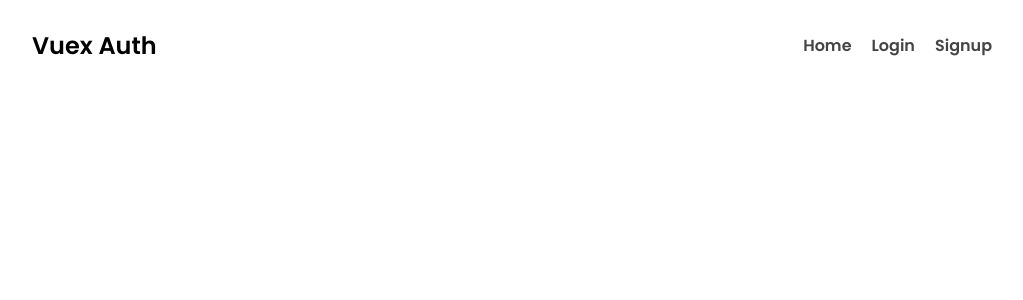
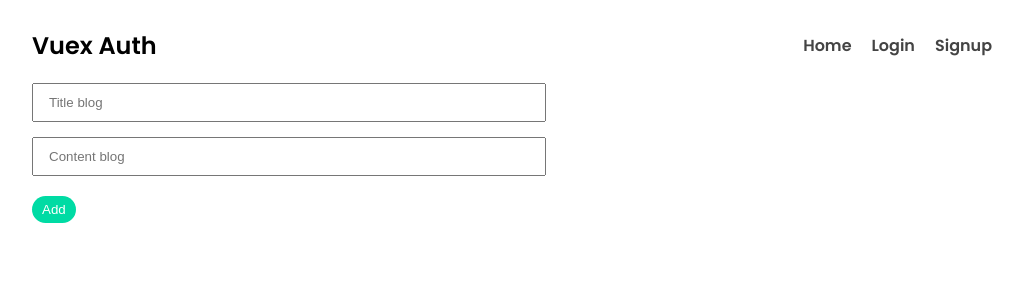
Before and after one commit to IdaDanuartha/learn-vuex4-firebase, a Vue app in the folder my-blog/: page /add in a window 1280 px wide. Shown: the top 300 px of the page, without its empty margins (128-1151 px from the left). Built offline with nearby package versions, Linux system fonts and the light colour scheme; no server answers.

Commit message:
add blog done

```diff
--- a/my-blog/src/assets/main.css
+++ b/my-blog/src/assets/main.css
@@ -9,6 +9,9 @@ body {
 .container {
   max-width: 960px;
   margin: 0 auto;
+}
+a {
+  text-decoration: none;
 }
 
 /* navbar */
@@ -30,7 +33,7 @@ nav a {
 nav span {
   color: #777;
 }
-button {
+button, a.btn {
   background:#00dba4;
   border: 0;
   padding: 6px 10px;
@@ -77,3 +80,9 @@ form button {
   display: block;
   margin-top: 20px;
 }
+form input {
+  display: block;
+  width: 50%;
+  padding: 10px 15px;
+  margin-bottom: 15px;
+}
--- a/my-blog/src/router/index.js
+++ b/my-blog/src/router/index.js
@@ -2,6 +2,7 @@ import { createRouter, createWebHistory } from 'vue-router'
 import Home from '../views/Home.vue'
 import Signup from '../views/Signup.vue'
 import Login from '../views/Login.vue'
+import AddBlog from '../views/AddBlog.vue'
 
 const routes = [
   {
@@ -18,6 +19,11 @@ const routes = [
     path: '/login',
     name: 'Login',
     component: Login
+  },
+  {
+    path: '/add',
+    name: 'AddBlog',
+    component: AddBlog
   }
 ]
 
--- /dev/null
+++ b/my-blog/src/views/AddBlog.vue
@@ -0,0 +1,36 @@
+<template>
+  <div class="home">
+    <form @submit.prevent="addBlog()">
+      <input type="text" placeholder="Title blog" v-model="newBlogContent.title">
+      <input type="text" placeholder="Content blog" v-model="newBlogContent.content">
+      <button>Add</button>
+    </form>
+  </div>
+</template>
+
+<script setup>
+import { ref } from "vue"
+import { useRouter } from "vue-router"
+import { useStore } from "vuex"
+
+const newBlogContent = ref({
+  title: '',
+  content: ''
+})
+
+const store = useStore()
+const router = useRouter()
+
+const addBlog = async () => {
+  await store.dispatch('addBlog', {
+    title: newBlogContent.value.title,
+    content: newBlogContent.value.content,
+  })
+  newBlogContent.value = ''
+  router.push('/')
+}
+</script>
+
+<style>
+
+</style>
--- a/my-blog/src/views/Home.vue
+++ b/my-blog/src/views/Home.vue
@@ -1,5 +1,6 @@
 <template>
   <div class="home">
+    <router-link class="btn" :to="{name: 'AddBlog'}">Add Blog</router-link>
     <div v-for="blog in blogs" :key="blog.id">
       <div class="blog">
         <p>{{ blog.created_at }}</p>
@@ -28,20 +29,6 @@ export default {
     const blogs = ref([])
 
     onMounted(() => {
-      // const querySnapshot = await getDocs(collection(db, "blogs"));
-      // const fbBlogs = []
-      // querySnapshot.forEach((doc) => {
-      //   console.log(doc.data().created_at)
-      //   const blog = {
-      //     id: doc.id,
-      //     title: doc.data().title,
-      //     content: doc.data().content,
-      //     created_at: moment(doc.data().created_at.toDate(), 'x').format('D MMM Y')
-      //   }
-      //   fbBlogs.push(blog)
-      // });
-      // blogs.value = fbBlogs
-
       // Get realtime updates
       onSnapshot(collection(db, "blogs"), (querySnapshot) => {
         const fbBlogs = []
```
